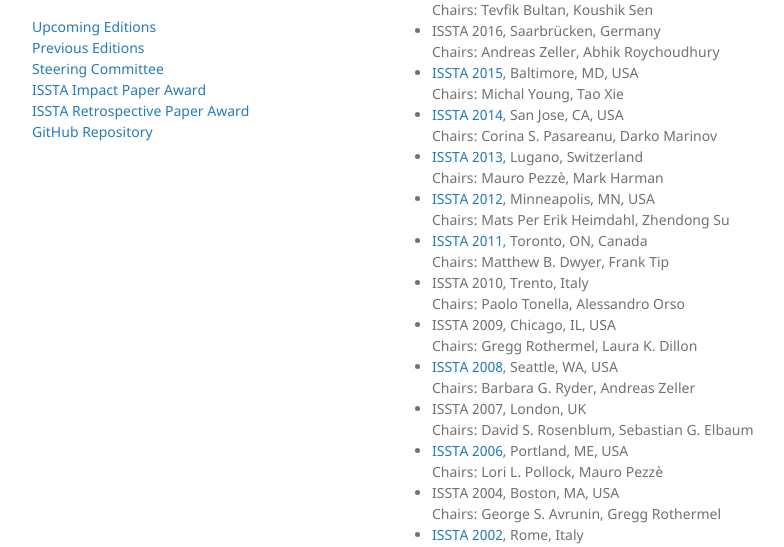
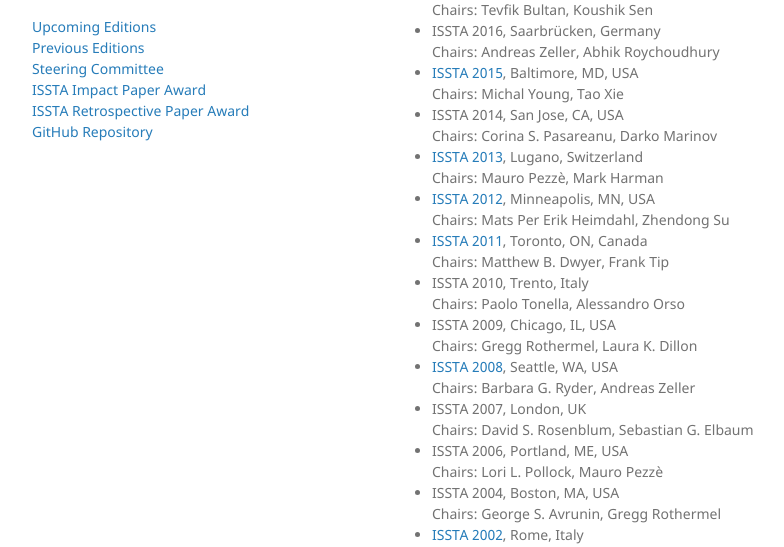
Before and after one commit to issta-conferences/issta-conferences.github.io, a Jekyll site: the page built from index.md, in a window 1280 px wide and 900 px high, scrolled down 647 px. Shown: the part 155-702 px from the top of the window, without its empty margins (178-962 px from the left). Built offline with Jekyll 4.4.1, drawn with Linux system fonts in a browser that asks for light colours; our own code applies the rules of GitHub Pages for plain Markdown files; part of the change alters nothing that is shown.

```diff
--- a/index.md
+++ b/index.md
@@ -34,7 +34,7 @@ The ACM SIGSOFT International Symposium on Software Testing and Analysis (ISSTA)
 	Chairs: Andreas Zeller, Abhik Roychoudhury
 * [ISSTA 2015](https://issta2015.cs.uoregon.edu/), Baltimore, MD, USA <br/>
 	Chairs: Michal Young, Tao Xie
-* [ISSTA 2014](http://issta2014.org/), San Jose, CA, USA <br/>
+* ISSTA 2014, San Jose, CA, USA <br/>
 	Chairs: Corina S. Pasareanu, Darko Marinov
 * [ISSTA 2013](https://issta2013.inf.usi.ch/), Lugano, Switzerland <br/>
 	Chairs: Mauro Pezzè, Mark Harman
@@ -50,7 +50,7 @@ The ACM SIGSOFT International Symposium on Software Testing and Analysis (ISSTA)
 	Chairs: Barbara G. Ryder, Andreas Zeller
 * ISSTA 2007, London, UK <br/>
 	Chairs: David S. Rosenblum, Sebastian G. Elbaum
-* [ISSTA 2006](http://cs.drew.edu/~emhill/ud/issta/), Portland, ME, USA <br/>
+* ISSTA 2006, Portland, ME, USA <br/>
 	Chairs: Lori L. Pollock, Mauro Pezzè
 * ISSTA 2004, Boston, MA, USA <br/>
 	Chairs: George S. Avrunin, Gregg Rothermel
```
